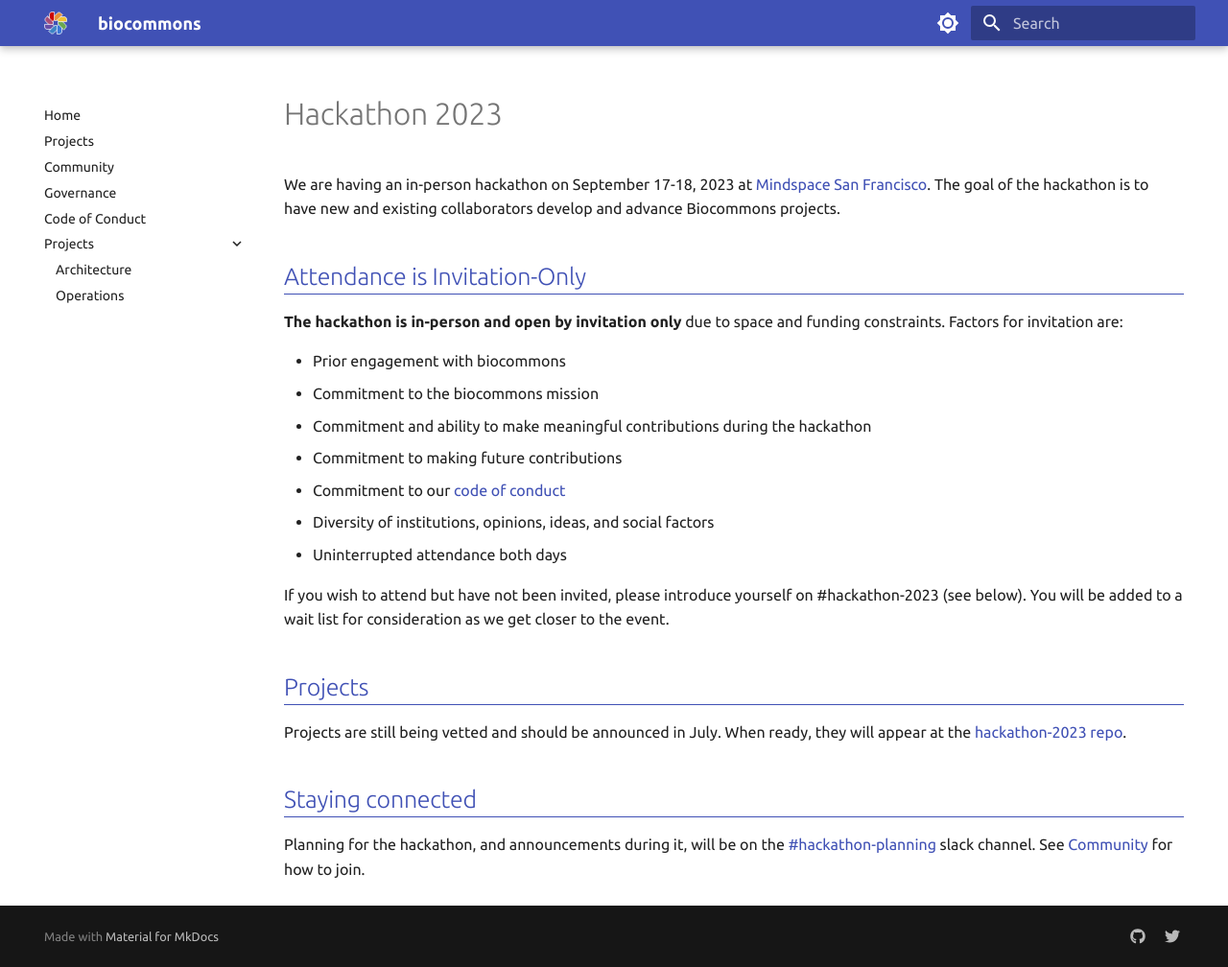
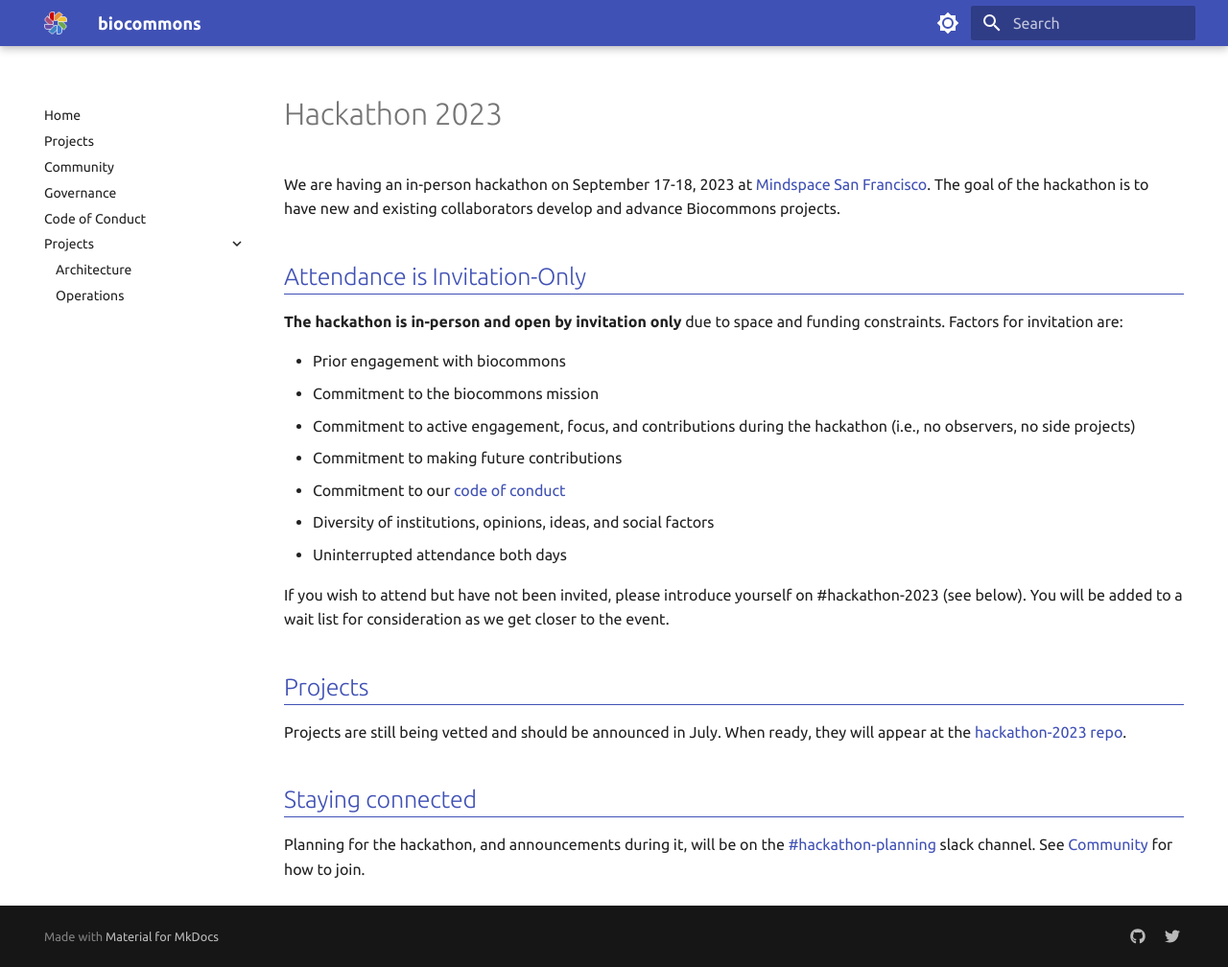
Before and after one commit to biocommons/biocommons.github.io, an MkDocs documentation site: the page built from docs/private/hackathon-2023.md, in a window 1280 px wide and 1008 px high. Shown: the whole window at 96% size. Built offline with MkDocs 1.6.1 and Material for MkDocs 9.7.7, drawn with Linux system fonts in a browser that asks for light colours.

Commit message:
add engagement and focus to contribution hackathon requirement

```diff
--- a/docs/private/hackathon-2023.md
+++ b/docs/private/hackathon-2023.md
@@ -8,7 +8,7 @@ We are having an in-person hackathon on September 17-18, 2023 at [Mindspace San
 
 - Prior engagement with biocommons
 - Commitment to the biocommons mission
-- Commitment and ability to make meaningful contributions during the hackathon
+- Commitment to active engagement, focus, and contributions during the hackathon (i.e., no observers, no side projects)
 - Commitment to making future contributions
 - Commitment to our [code of conduct](/code-of-conduct)
 - Diversity of institutions, opinions, ideas, and social factors
```
